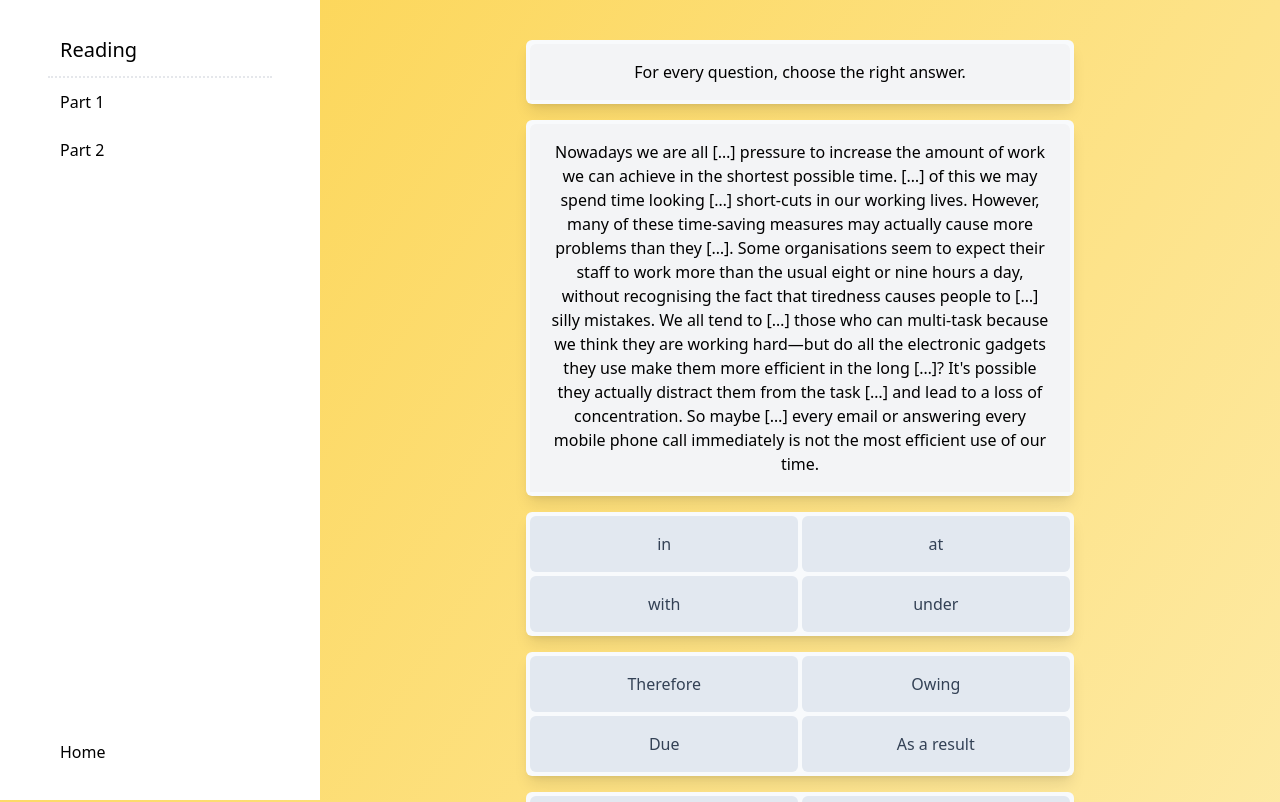
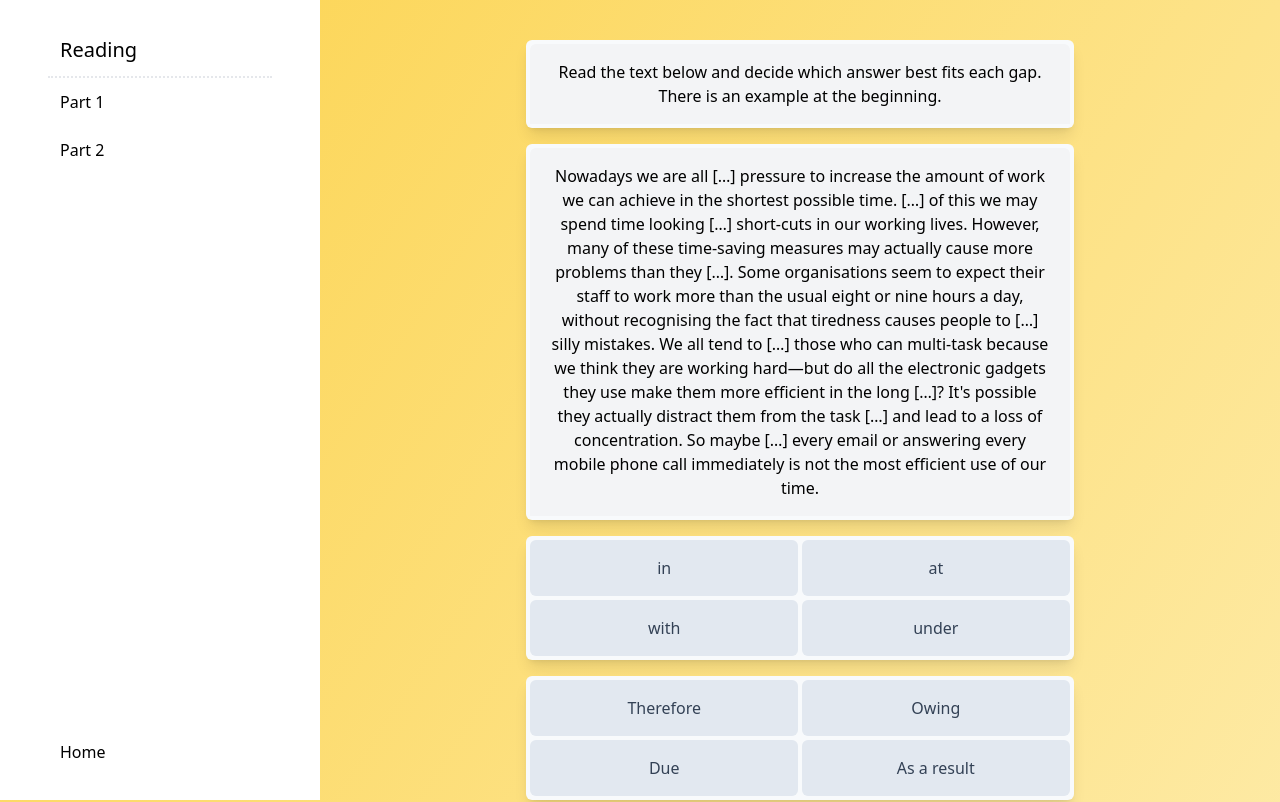
Before and after one commit to manusdextra/answersheet, a React (Create React App) app: page /exams/readingpart1 in a window 1280 px wide. Shown: the top 802 px of the page. Built offline with nearby package versions, Linux system fonts and the light colour scheme.

Commit message:
Types: Add instructions to exam data
I've created a "parent" interface for all exams that can be extended as
needed.

```diff
--- a/src/assets/mockexam.ts
+++ b/src/assets/mockexam.ts
@@ -1,6 +1,8 @@
 import type { LevelTest, Reading1, Reading2 } from "../declarations.d";
 
 export const readingPart1: Reading1 = {
+  instructions:
+    "Read the text below and decide which answer best fits each gap. There is an example at the beginning.",
   text: `
   Nowadays we are all […] pressure to increase the amount of work we can achieve in the shortest possible time. […] of this we may spend time looking […] short-cuts in our working lives. However, many of these time-saving measures may actually cause more problems than they […].
   Some organisations seem to expect their staff to work more than the usual eight or nine hours a day, without recognising the fact that tiredness causes people to […] silly mistakes. We all tend to […] those who can multi-task because we think they are working hard—but do all the electronic gadgets they use make them more efficient in the long […]? It's possible they actually distract them from the task […] and lead to a loss of concentration. So maybe […] every email or answering every mobile phone call immediately is not the most efficient use of our time.
@@ -56,6 +58,8 @@ export const readingPart1: Reading1 = {
 };
 
 export const readingPart2: Reading2 = {
+  instructions:
+    "Read the text below and think of the word which best fits each gap. Use only one word in each gap. There is an example at the beginning.",
   text: `
   We think we understand dogs, but we're often wrong about […] they're trying to "say". imagine trying to communicate […] someone who doesn't understand any of your language. Dogs find […] in this situation every day, and […] are many examples of misunderstandings.
     As […] example of this, if a dog pants, we assume it's due to the heat. Of course, that may be true, but it could also indicate stress. […] yawning might suggest tiredness, it could also signify an attempt to calm other dogs who are acting aggressively.
@@ -76,6 +80,7 @@ export const readingPart2: Reading2 = {
 };
 
 export const freestyle: LevelTest = {
+  instructions: "For every question, choose the correct answer",
   questions: [
     {
       id: 0,
--- a/src/components/Exam.tsx
+++ b/src/components/Exam.tsx
@@ -11,10 +11,7 @@ export const Exam = (data: Reading1) => {
 
   return (
     <ul className="p-6">
-      <TextCard
-        key="introduction"
-        content="For every question, choose the right answer."
-      />
+      <TextCard key="introduction" content={data.instructions} />
       {data.text && <TextCard key="text" content={data.text} />}
       <Formik
         initialValues={initials}
```
Also changed, not shown: src/declarations.d.ts (+11 -8 lines).
